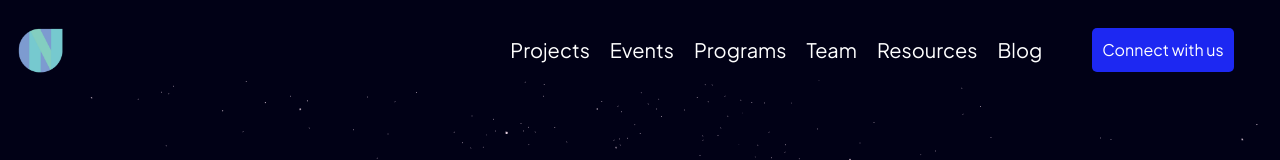
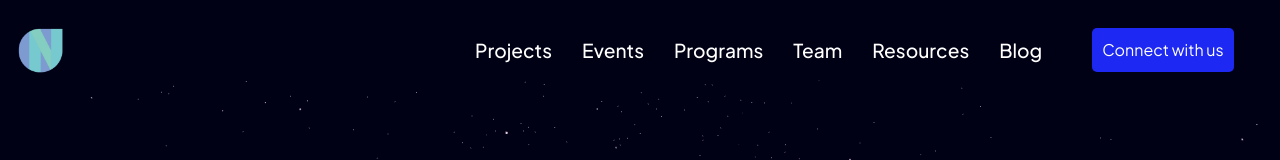
Before and after one commit to namespacecomm/namespace-community-website, a React (Create React App) app: page / in a window 1280 px wide. Shown: the top 160 px of the page. Built offline with nearby package versions, Linux system fonts and the light colour scheme; a web font is replaced by a local one.

Commit message:
fixed the logo diappearing issue in smaller screen sizes and also adds the hover effect in navigation link

```diff
--- /dev/null
+++ b/src/components/Navbar/Navbar.css
@@ -0,0 +1,33 @@
+
+
+.nav-links a{
+    position: relative;
+    font-size: 1.2em;
+    color: #fff;
+    text-decoration: none;
+    font-weight: 500;
+     margin-left: 10px;
+}
+.nav-links:hover {
+    color: blue;
+}
+
+.nav-links a::after {
+    content: '';
+    position: absolute;
+    left: 0;
+    bottom: -6px;
+    width: 100%;
+    height: 3px;
+    background: #fff;
+    border-radius: 5px;
+    transform-origin: right;
+    transform: scaleX(0);
+    transition: transform .3s;
+}
+
+.nav-links a:hover:after {
+    transform-origin: left;
+    transform: scaleX(1);
+
+}
--- a/src/components/Navbar/Navbar.jsx
+++ b/src/components/Navbar/Navbar.jsx
@@ -1,6 +1,8 @@
 import styled from "styled-components";
 import React, { useState } from "react";
 import { Link } from "react-router-dom";
+import "./Navbar.css";
+import { color } from "framer-motion";
 
 const NavbarContainer = styled.nav`
   width: 100%;
@@ -56,7 +58,9 @@ const NavbarLink = styled(Link)`
   font-size: 20px;
   text-decoration: none;
   @media (max-width: 900px) {
-    display: none;
+     {
+      display: none;
+    }
   }
 `;
 
@@ -122,9 +126,12 @@ function Navbar() {
     <NavbarContainer extendNavbar={extendNavbar}>
       <NavbarInnerContainer>
         <LeftContainer>
-          <NavbarLink to = "/"><Logo src="./img/logo2.png"></Logo></NavbarLink>
+          <Logo src="./img/logo2.png"></Logo>
+          {/* <NavbarLink to="/">
+            <Logo src="./img/logo2.png"></Logo>
+          </NavbarLink> */}
           {/* <NavbarLink to="/">NSCC</NavbarLink> */}
-          <NavLinks>
+          <NavLinks className="nav-links">
             <NavbarLink to="/projects">Projects</NavbarLink>
             <NavbarLink to="/events">Events</NavbarLink>
             <NavbarLink to="/programs">Programs</NavbarLink>
```
Also changed, not shown: 1 other file (tests, documents, lock files or other folders).
